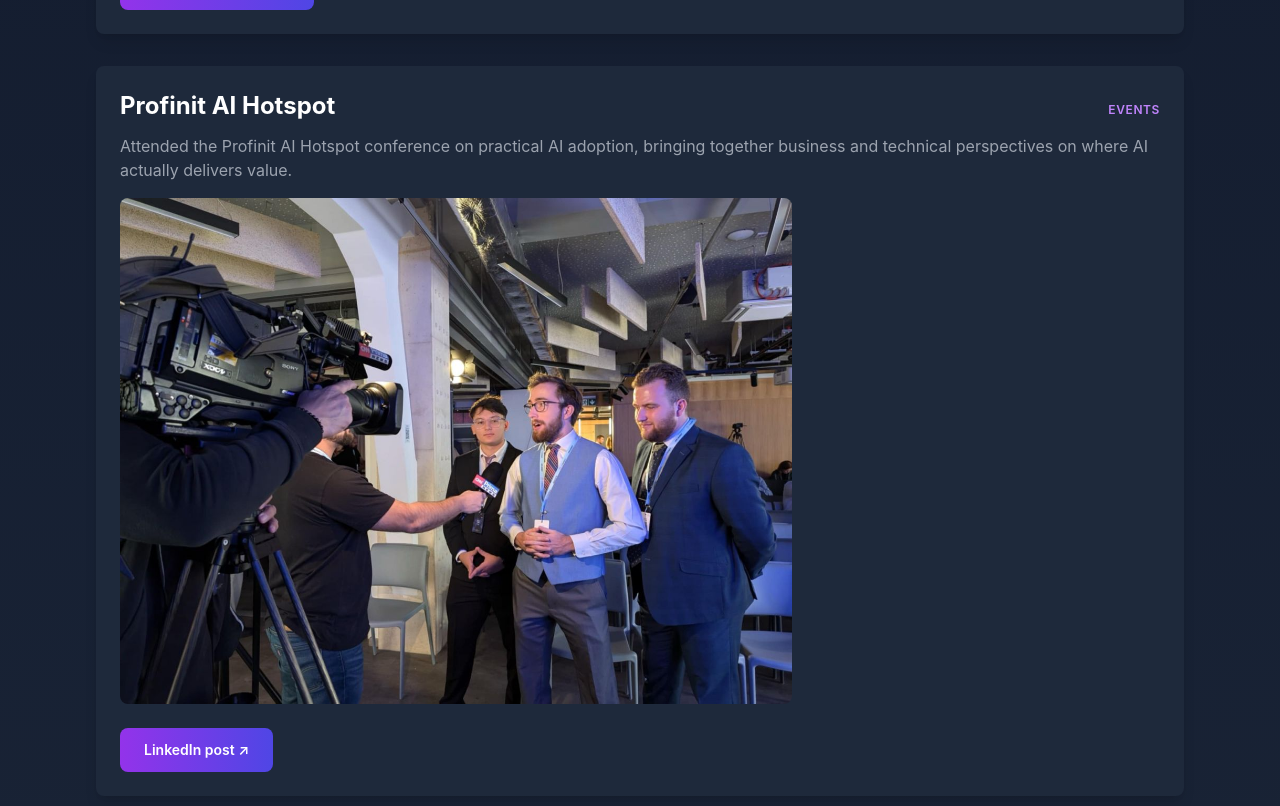
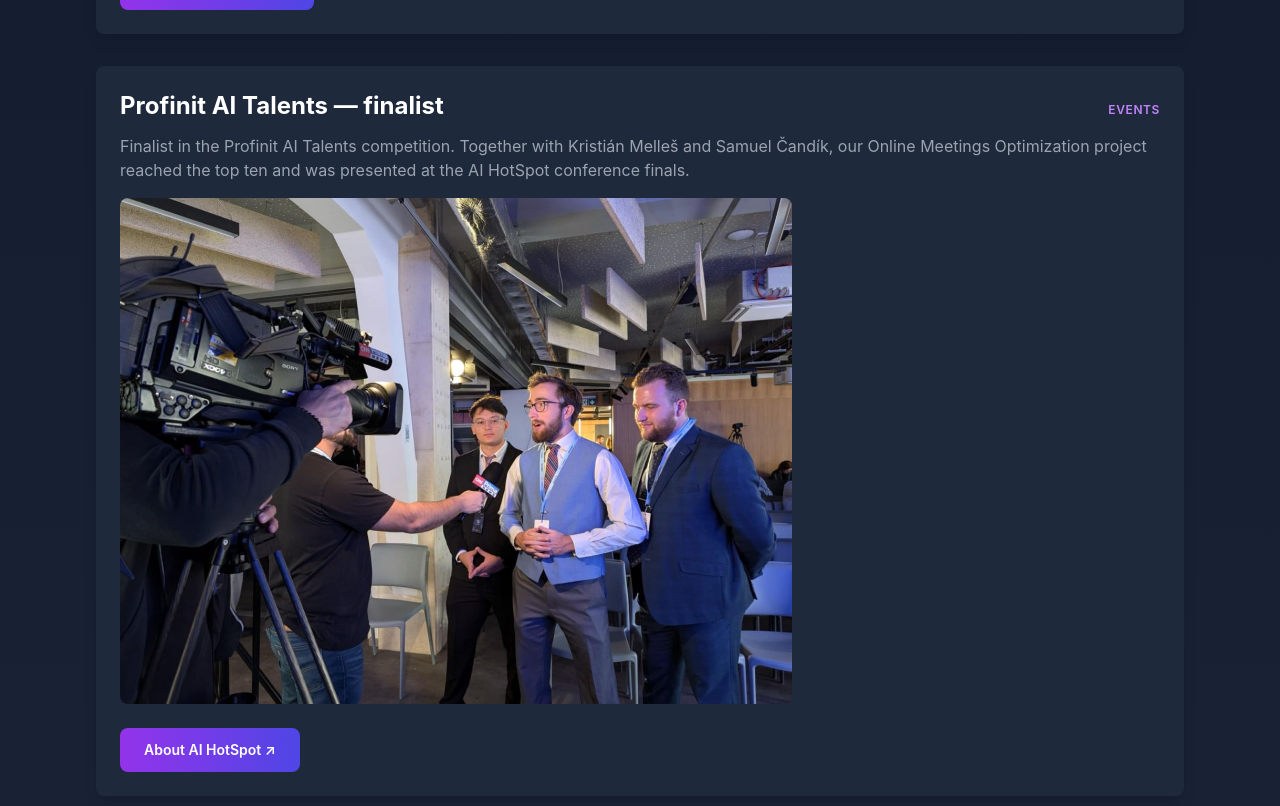
Before and after one commit to petrhollan22/petr-portfolio, a Next.js app: page /en/hustle in a window 1280 px wide. Shown: the part 1294-2100 px from the top of the page. Built offline with nearby package versions, Linux system fonts and the light colour scheme.

Commit message:
Fix Profinit entry: finalist, not attendee

```diff
--- a/data/hustle.ts
+++ b/data/hustle.ts
@@ -63,14 +63,14 @@ export const hustleProjects: HustleProject[] = [
   },
   {
     id: "profinit-ai-hotspot",
-    title: { cs: "Profinit AI Hotspot", en: "Profinit AI Hotspot" },
+    title: { cs: "Profinit AI Talents — finalista", en: "Profinit AI Talents — finalist" },
     description: {
-      cs: "Účast na konferenci Profinit AI Hotspot věnované praktickému nasazení umělé inteligence. Setkání propojilo lidi z byznysu i technické praxe nad tím, kde AI reálně přináší hodnotu.",
-      en: "Attended the Profinit AI Hotspot conference on practical AI adoption, bringing together business and technical perspectives on where AI actually delivers value."
+      cs: "Finalista soutěže Profinit AI Talents. S Kristiánem Mellešem a Samuelem Čandíkem jsme se s projektem Online Meetings Optimization probojovali mezi deset nejlepších a představili ho ve finále na konferenci AI HotSpot.",
+      en: "Finalist in the Profinit AI Talents competition. Together with Kristián Melleš and Samuel Čandík, our Online Meetings Optimization project reached the top ten and was presented at the AI HotSpot conference finals."
     },
     type: "event",
-    cta: { cs: "Příspěvek na LinkedIn", en: "LinkedIn post" },
-    ctaLink: "https://www.linkedin.com/posts/petr-hollan_last-week-i-had-the-privilege-of-attending-share-7264032563231342593-dgmb/",
+    cta: { cs: "O konferenci AI HotSpot", en: "About AI HotSpot" },
+    ctaLink: "https://profinit.eu/events/ai-hotspot/",
     image: "/images/hustle/profinit.jpg"
   },
   {
```
